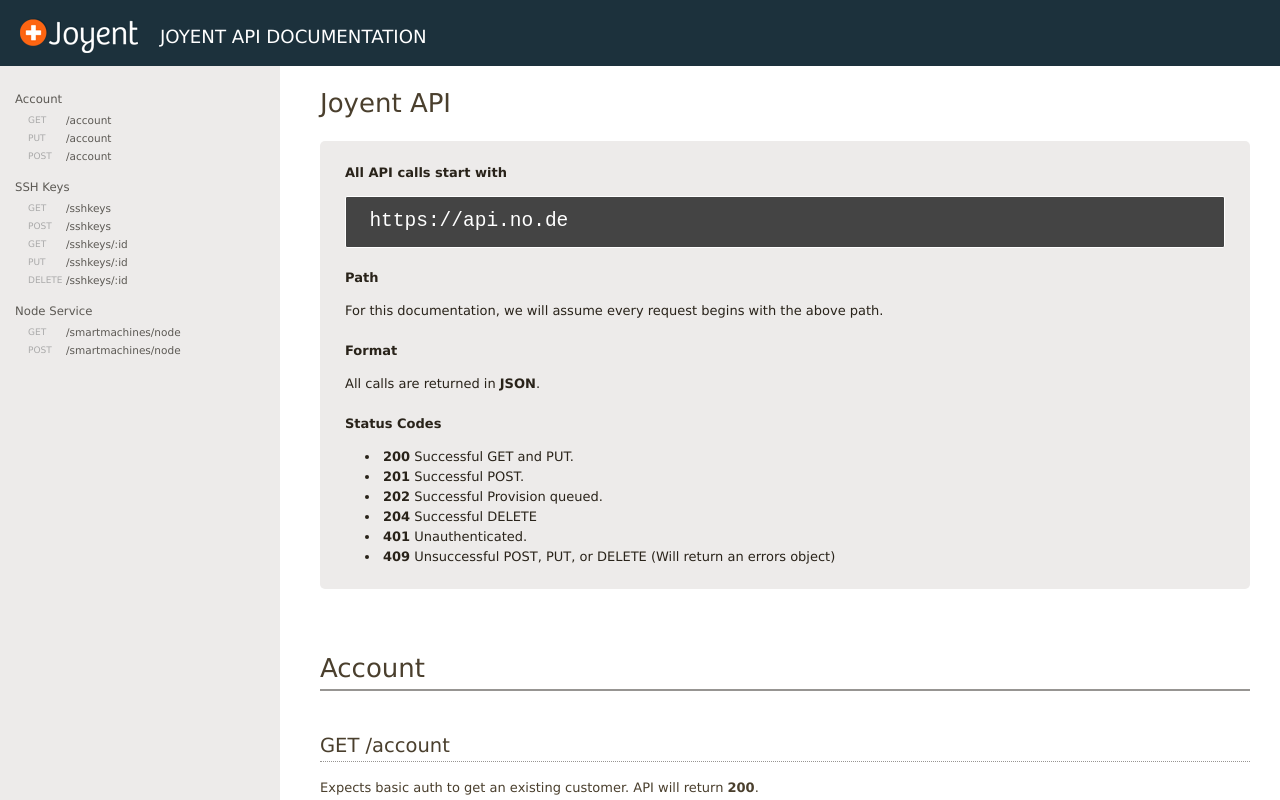
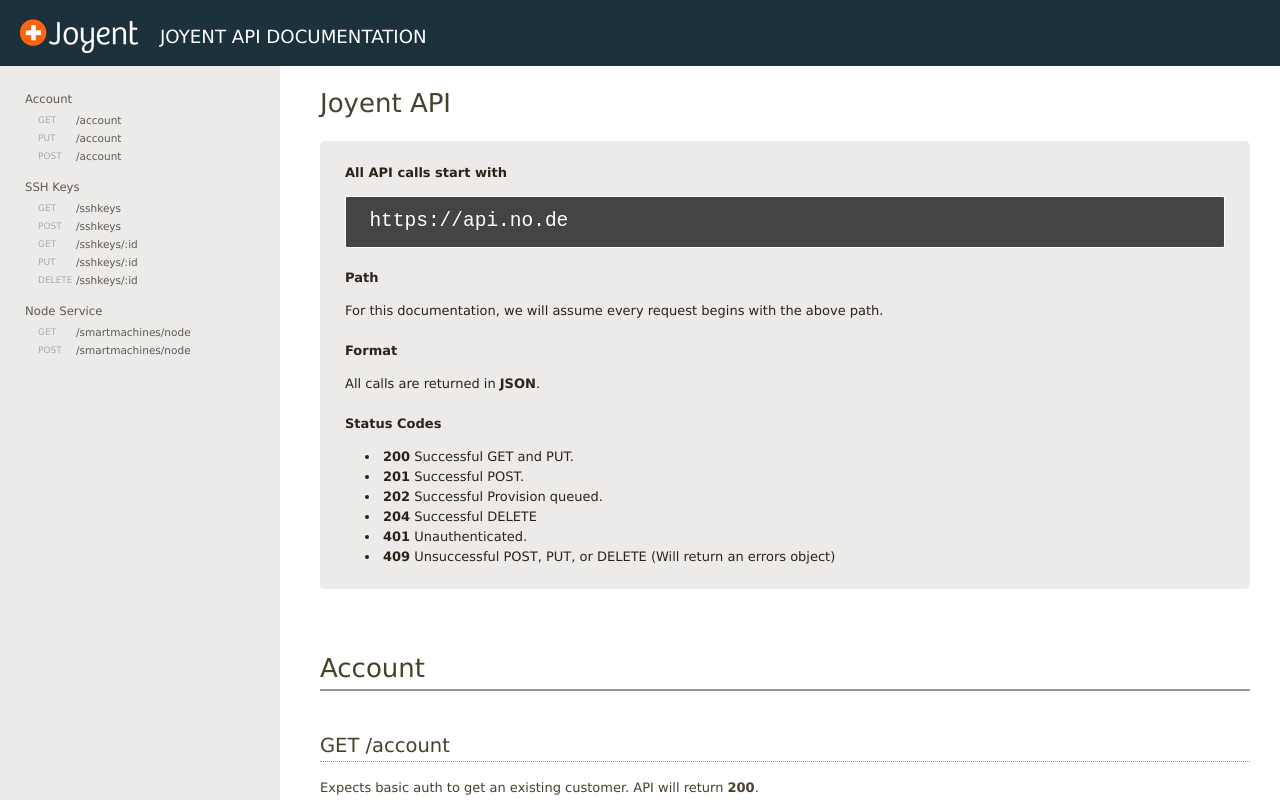
Before and after one commit to joyent/restdown, a plain HTML site: page examples/api.no.de/index.html in a window 1280 px wide. Drawn offline with nearby package versions, Linux system fonts and the light colour scheme; files that its build step writes are made by us from their sources; files whose address does not match are found by name.

```diff
--- a/brand/ohthejoy/media/css/restdown.css
+++ b/brand/ohthejoy/media/css/restdown.css
@@ -187,7 +187,7 @@ pre.shell code::before {
 }
 
 #sidebar ul {
-  margin:3px 0 10px 0;
+  margin:3px 0 10px 10px;
 }
 
 #sidebar li {
@@ -203,9 +203,6 @@ pre.shell code::before {
 #sidebar li {
   list-style:none;
   padding:1px 0px 1px 0px;
-}
-#sidebar ul ul {
-  padding-left: 10px;
 }
 
 #sidebar li span.verb {
```
Also changed, not shown: 2 other files.
